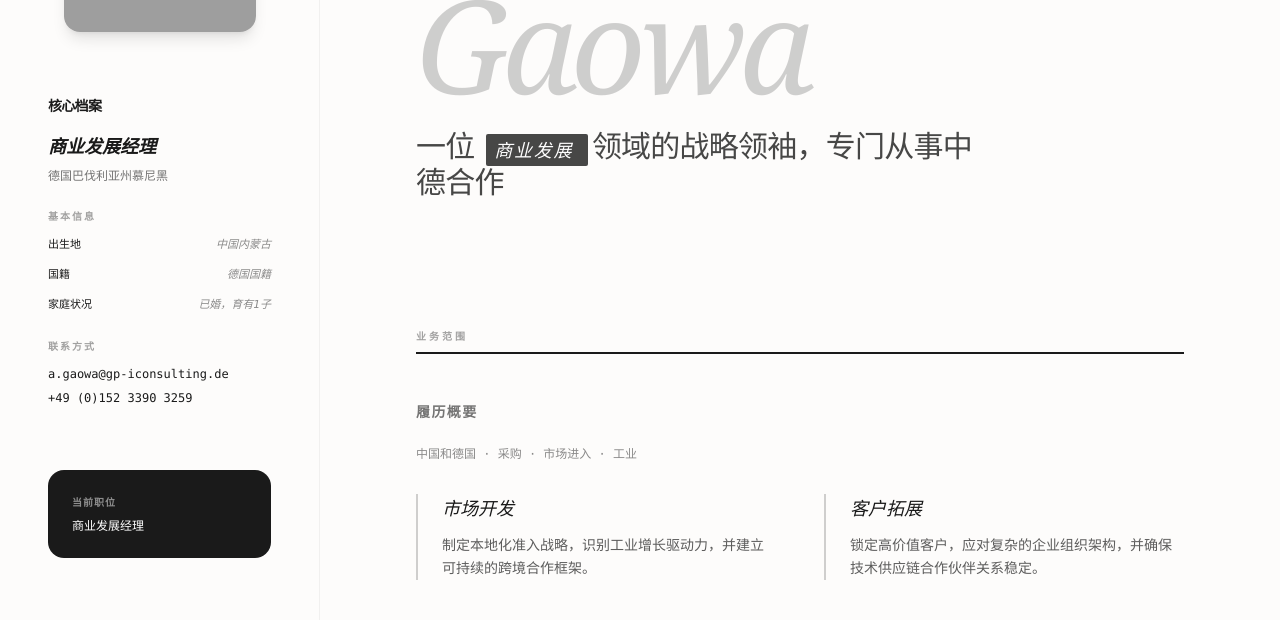
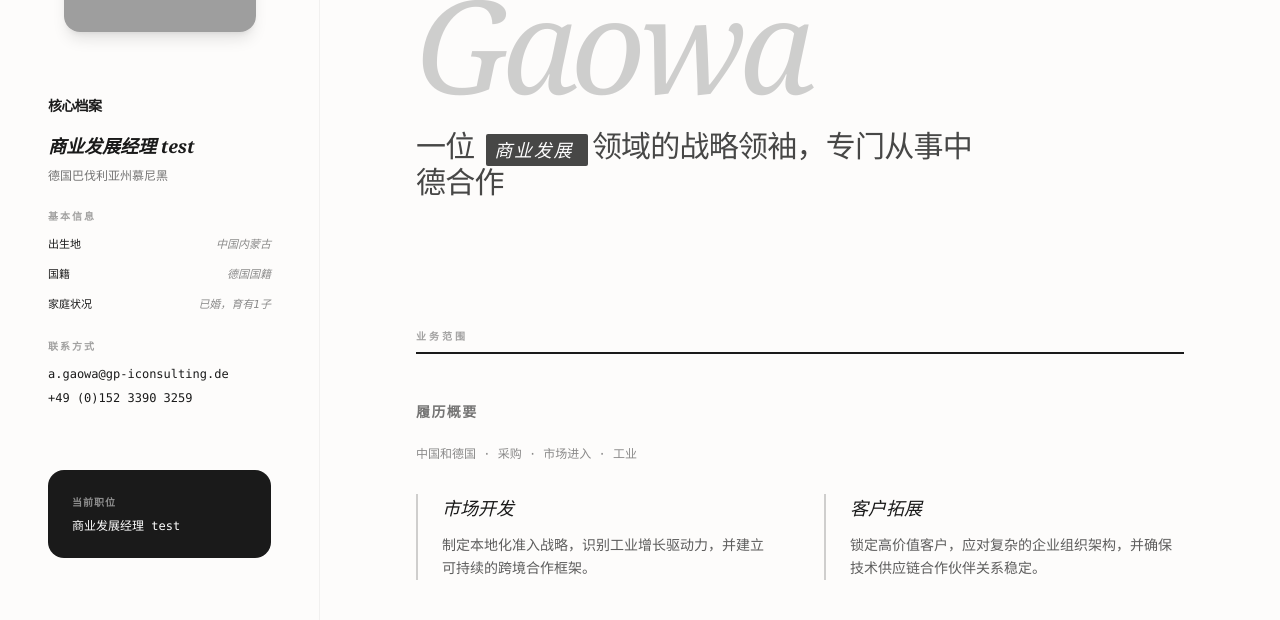
Before and after one commit to cuptea/aodun_gaowa, a Jekyll site: the page built from index_zh.html, in a window 1280 px wide. Shown: the part 208-828 px from the top of the page. Built offline with Jekyll 4.4.1, drawn with Linux system fonts in a browser that asks for light colours; nearby versions of some CDN libraries; some web fonts are replaced; grey boxes are pictures that could not be loaded.

Commit message:
Update role in resume.yml for zh section

```diff
--- a/_data/resume.yml
+++ b/_data/resume.yml
@@ -96,7 +96,7 @@ languages:
         school: "Interkulturelles Management & Linguistik"
 
   zh:
-    role: "商业发展经理"
+    role: "商业发展经理 test"
     contact:
       location: "德国巴伐利亚州慕尼黑"
       born: "中国内蒙古"
```
